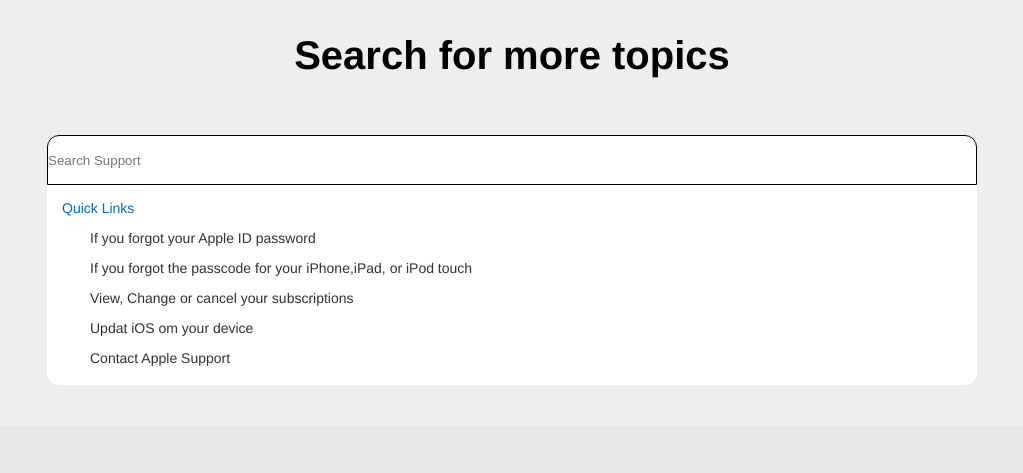
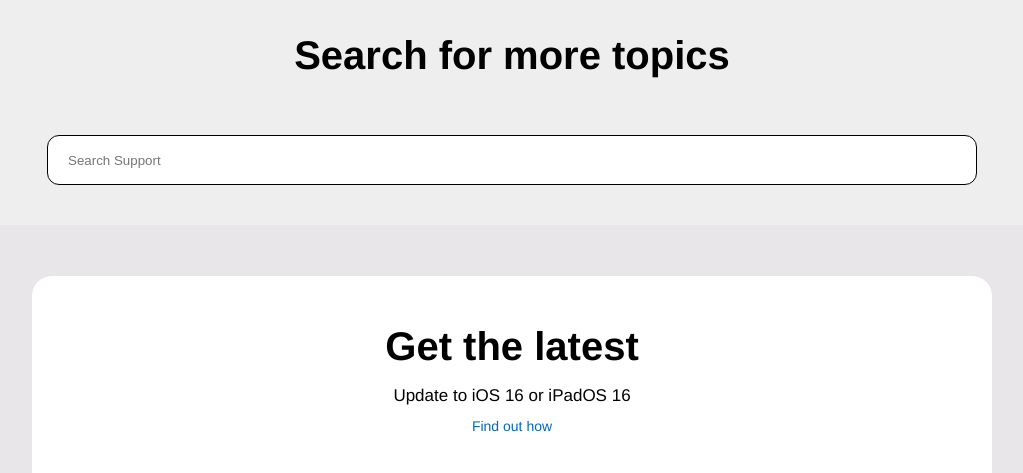
Before and after one commit to RADHIKESHS/Apple-Clone, a website: page support_Faqss.html in a window 1280 px wide. Shown: the part 1600-2073 px from the top of the page, without its empty margins (128-1151 px from the left). Drawn offline with Linux system fonts and the light colour scheme.

Commit message:
project completed

```diff
--- a/support_Faqss.html
+++ b/support_Faqss.html
@@ -126,9 +126,11 @@
             height: 50px;
             border-radius: 12px;
             margin: auto;
-            border-bottom-left-radius: 0px;
-            border-bottom-right-radius: 0px;
+            /* border-bottom-left-radius: 0px; */
+            /* border-bottom-right-radius: 0px; */
             border: 1px black solid;
+            margin-bottom:40px;
+            padding:20px
         }
 
         .searchsupp input:hover {
@@ -682,7 +684,7 @@
 
             <input onclick="myFunction()" class="inpute" type="text" placeholder="Search Support">
 
-            <div id="myDropdowne" class="dropdowne">
+            <!-- <div id="myDropdowne" class="dropdowne">
                 <h4 style="font-weight: 500; color: #0066cc;">Quick Links</h4>
                 <a href="">
                     <p style="color:rgba(0, 0, 0, 0.806);">If you forgot your Apple ID password</p>
@@ -700,7 +702,7 @@
                 <a href="#">
                     <p style="color:rgba(0, 0, 0, 0.806);">Contact Apple Support</p>
                 </a>
-            </div>
+            </div> -->
         </div>
     </div>
 
@@ -812,7 +814,7 @@
     <footer>
         <div id="foot" class="container">
 
-            1. Trade-in values will vary based on the condition, year, and configuration of your eligible trade-in
+            <!-- 1. Trade-in values will vary based on the condition, year, and configuration of your eligible trade-in
             device. Not all devices are eligible for credit. You must be at least 18 years old to be eligible to trade
             in for credit or for an Apple Gift Card. Trade-in value may be applied toward qualifying new device
             purchase, or added to an Apple Gift Card. Actual value awarded is based on receipt of a qualifying device
@@ -831,7 +833,7 @@
             <a href="">support.apple.com/kb/HT209218.</a>
             <br>
             <br>
-            <hr>
+            <hr> -->
 
         </div>
         <div class="footer-content">
```
Also changed, not shown: allproduct.html (+1 -1 lines).
